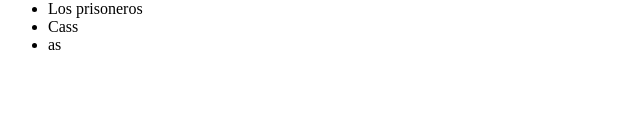
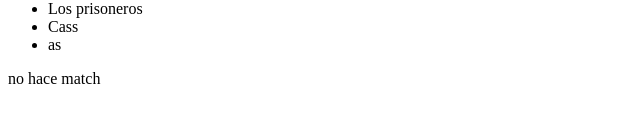
Before and after one commit to evergara/Angular-8, an Angular app: page / in a window 1280 px wide. Shown: the part 169-300 px from the top of the page, without its empty margins (0-640 px from the left). Built offline with nearby package versions, Linux system fonts and the light colour scheme.

Commit message:
Directiva ngSwitch

```diff
--- a/src/app/app.component.html
+++ b/src/app/app.component.html
@@ -19,3 +19,11 @@
   Esta opcion sirve pucho para pintar opciones de la pagina dependiendo de los
   permisos del usuario
 </div>
+
+<div [ngSwitch]="rockBandName">
+  <p *ngSwitchCase="'nirvana'">Es {{ rockBandName }}</p>
+  <p *ngSwitchCase="'Metallica'">Es {{ rockBandName }}</p>
+  <p *ngSwitchCase="'Mana'">Es {{ rockBandName }}</p>
+  <p *ngSwitchCase="'Prisioneros'">Es {{ rockBandName }}</p>
+  <p *ngSwitchDefault>no hace match</p>
+</div>
```
